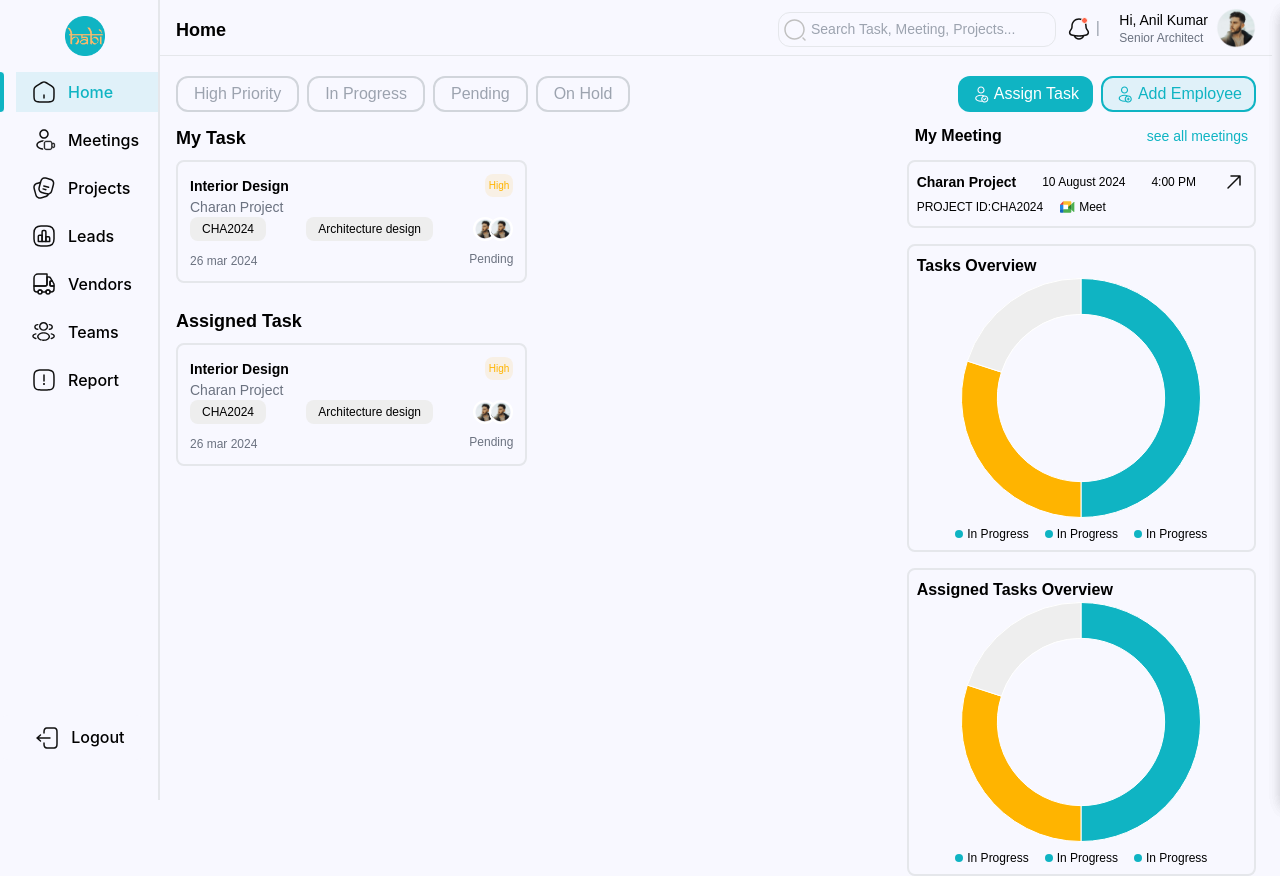
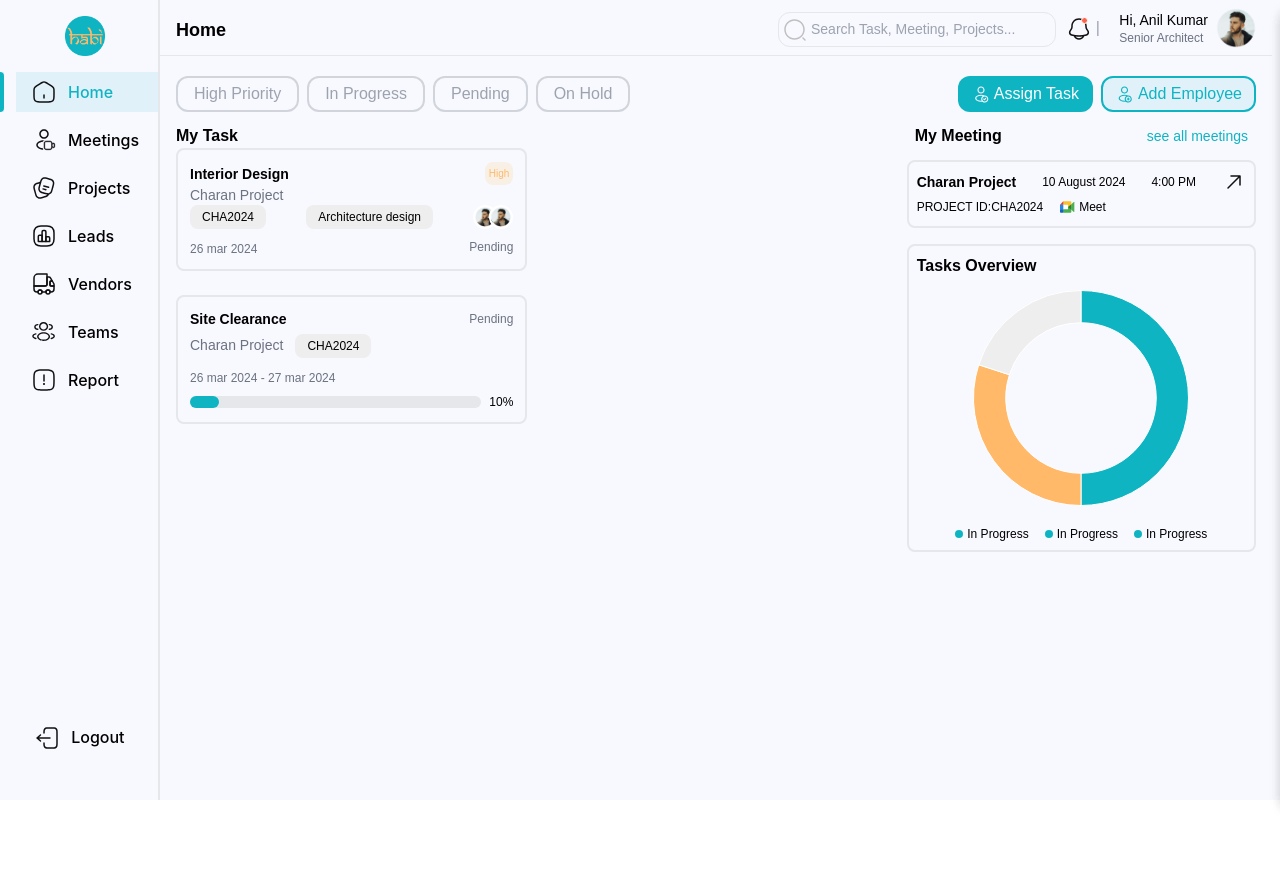
Before and after one commit to tejudharanesh/HABI_internal, a React (Vite) app: page /dashboard in a window 1280 px wide. After the commit the page ends 800 px from the top, so only its background shows below. Built offline with nearby package versions, Linux system fonts and the light colour scheme; a web font is replaced by a local one.

Commit message:
added priority

```diff
--- a/src/components/Home/PieChart.jsx
+++ b/src/components/Home/PieChart.jsx
@@ -12,7 +12,7 @@ function PieChart({ data }) {
       {
         label: "Task Overview",
         data: data,
-        backgroundColor: ["#0FB4C3", "#FFB400", "#EEEEEE"],
+        backgroundColor: ["#0FB4C3", "#FFB969", "#EEEEEE"],
         borderWidth: 1,
       },
     ],
@@ -22,7 +22,28 @@ function PieChart({ data }) {
     cutout: "70%", // This creates a 90% cutout (doughnut effect)
   };
 
-  return <Doughnut data={chartData} options={options} />;
+  return (
+    <div className="bg-layoutColor py-2 px-2 rounded-lg border-2">
+      <h3 className="font-semibold text-black">Tasks Overview</h3>
+      <div className="w-60 mx-auto p-3">
+        <Doughnut data={chartData} options={options} />
+      </div>
+      <div className="flex space-x-4 justify-center mt-2">
+        <div className="flex items-center space-x-1">
+          <div className="w-2 h-2 bg-primary rounded-full"></div>
+          <p className="text-black text-xs">In Progress</p>
+        </div>
+        <div className="flex items-center space-x-1">
+          <div className="w-2 h-2 bg-primary rounded-full"></div>
+          <p className="text-black text-xs">In Progress</p>
+        </div>
+        <div className="flex items-center space-x-1">
+          <div className="w-2 h-2 bg-primary rounded-full"></div>
+          <p className="text-black text-xs">In Progress</p>
+        </div>
+      </div>
+    </div>
+  );
 }
 
 export default PieChart;
--- a/src/components/Home/Task.jsx
+++ b/src/components/Home/Task.jsx
@@ -1,10 +1,9 @@
 import React from "react";
-import Taskcard from "./Taskcard";
+import { Taskcard, Taskcard1 } from "./Taskcard";
 
-function Task({ title, tasks, toggleTaskDetails }) {
+export function Task({ tasks, toggleTaskDetails }) {
   return (
     <div className="mb-6">
-      <h2 className="text-lg font-semibold mb-2 text-black">{title}</h2>
       {tasks.length > 0 ? (
         <div className="grid grid-cols-1 lg:grid-cols-2 xl:grid-cols-3 gap-3">
           {tasks.map((task, id) => (
@@ -16,10 +15,28 @@ function Task({ title, tasks, toggleTaskDetails }) {
           ))}
         </div>
       ) : (
-        <p className="text-gray-500 text-sm">No tasks in {title}</p>
+        <p className="text-gray-500 text-sm">No tasks</p>
       )}
     </div>
   );
 }
 
-export default Task;
+export function Task1({ tasks, toggleTaskDetails }) {
+  return (
+    <div className="mb-6">
+      {tasks.length > 0 ? (
+        <div className="grid grid-cols-1 lg:grid-cols-2 xl:grid-cols-3 gap-3">
+          {tasks.map((task, id) => (
+            <Taskcard1
+              key={id}
+              task={task}
+              toggleTaskDetails={toggleTaskDetails}
+            />
+          ))}
+        </div>
+      ) : (
+        <p className="text-gray-500 text-sm">No tasks</p>
+      )}
+    </div>
+  );
+}
--- a/src/components/Home/Taskcard.jsx
+++ b/src/components/Home/Taskcard.jsx
@@ -1,6 +1,6 @@
 import React from "react";
 
-function Taskcard({ task, toggleTaskDetails }) {
+export function Taskcard({ task, toggleTaskDetails }) {
   const handleTaskClick = (task) => {
     toggleTaskDetails(task); // Pass the task object to toggleTaskDetails
   };
@@ -50,4 +50,38 @@ function Taskcard({ task, toggleTaskDetails }) {
   );
 }
 
-export default Taskcard;
+export function Taskcard1({ task, toggleTaskDetails }) {
+  const handleTaskClick = (task) => {
+    toggleTaskDetails(task); // Pass the task object to toggleTaskDetails
+  };
+  return (
+    <div
+      className="p-3 border-2 rounded-lg bg-layoutColor cursor-pointer"
+      onClick={() => handleTaskClick(task)}
+    >
+      <div className="flex justify-between items-center mb-1">
+        <h3 className="font-semibold text-black text-sm">{task.title}</h3>
+        <span className="text-xs text-gray-500">{task.status}</span>
+      </div>
+
+      <p className="text-sm text-gray-500 inline mr-3">{task.project}</p>
+      <div className="justify-between items-center inline-block">
+        <p className="text-xs text-black bg-background p-1 px-3 rounded-lg">
+          {task.projectId}
+        </p>
+      </div>
+      <div className="mt-2 flex justify-between items-center">
+        <p className="text-xs text-gray-500 mt-1">{task.Date}</p>
+      </div>
+      <div className="flex justify-between items-center mt-2">
+        <div className="h-3 bg-gray-200 rounded-full w-[90%] mr-2">
+          <div
+            className="h-full bg-primary rounded-full"
+            style={{ width: `${task.progress}%` }}
+          ></div>
+        </div>
+        <span className="text-xs text-black">{task.progress}%</span>
+      </div>
+    </div>
+  );
+}
--- a/src/pages/Admin/Home.jsx
+++ b/src/pages/Admin/Home.jsx
@@ -1,7 +1,7 @@
 import React, { useState, useEffect } from "react";
 import Header from "../../components/header/Header";
 import TaskFilters from "../../components/Home/TaskFilters";
-import Task from "../../components/Home/Task";
+import { Task, Task1 } from "../../components/Home/Task";
 import Meetings from "../../components/Home/Meetings";
 import PieChart from "../../components/Home/PieChart";
 import AssignTask from "../../components/Home/AssignTask";
@@ -10,6 +10,7 @@ import TaskDetails from "../../components/Home/TaskDetails";
 import profile from "../../assets/images/profile.png";
 
 function Home() {
+  const role = "siteSupervisor";
   const [isTaskDrawerOpen, setTaskDrawerOpen] = useState(false);
   const [isAddEmployeeDrawerOpen, setAddEmployeeDrawerOpen] = useState(false);
   const [isTaskDetailsOpen, setTaskDetailsOpen] = useState(false);
@@ -69,7 +70,22 @@ function Home() {
     },
     // Other tasks...
   ]);
+  const projectTask = [
+    {
+      title: "Site Clearance",
+      project: "Charan Project",
+      projectId: "CHA2024",
+      clientId: "1272829",
+      Date: "26 mar 2024 - 27 mar 2024",
+      status: "Pending",
+      progress: 10,
+    },
+  ];
 
+  const projects = [
+
+  ]
+  // Other tasks...
   const addNewTask = (newTask) => {
     setTasks((prevTasks) => [...prevTasks, newTask]);
   };
@@ -105,61 +121,25 @@ function Home() {
         />
         <div className="grid grid-cols-1 md:grid-cols-2 lg:grid-cols-3 xl:grid-cols-4 pr-3 md:px-4 gap-4">
           <div className="md:col-span-1 lg:col-span-2 xl:col-span-3">
+            <h4 className="text-black font-semibold">My Task</h4>
+            <Task tasks={filteredTasks} toggleTaskDetails={toggleTaskDetails} />
+            {role == "Admin" && (
               <Task
-              title="My Task"
                 tasks={filteredTasks}
                 toggleTaskDetails={toggleTaskDetails}
               />
-            <Task
-              title="Assigned Task"
-              tasks={filteredTasks}
+            )}
+            {role == "siteSupervisor" && (
+              <Task1
+                tasks={projectTask}
                 toggleTaskDetails={toggleTaskDetails}
               />
+            )}
           </div>
           <div className="space-y-4 md:col-span-1 xl:col-span-1">
             <Meetings meetings={meetings} />
-            <div className="bg-layoutColor py-2 px-2 rounded-lg border-2">
-              <h3 className="font-semibold text-black">Tasks Overview</h3>
-              <div className="w-60 mx-auto">
+
             <PieChart data={taskOverviewData} />
-              </div>
-              <div className="flex space-x-4 justify-center mt-2">
-                <div className="flex items-center space-x-1">
-                  <div className="w-2 h-2 bg-primary rounded-full"></div>
-                  <p className="text-black text-xs">In Progress</p>
-                </div>
-                <div className="flex items-center space-x-1">
-                  <div className="w-2 h-2 bg-primary rounded-full"></div>
-                  <p className="text-black text-xs">In Progress</p>
-                </div>
-                <div className="flex items-center space-x-1">
-                  <div className="w-2 h-2 bg-primary rounded-full"></div>
-                  <p className="text-black text-xs">In Progress</p>
-                </div>
-              </div>
-            </div>
-            <div className="bg-layoutColor p-2 rounded-lg border-2">
-              <h3 className="font-semibold text-black">
-                Assigned Tasks Overview
-              </h3>
-              <div className="w-60 mx-auto">
-                <PieChart data={taskOverviewData} />
-              </div>
-              <div className="flex space-x-4 justify-center mt-2">
-                <div className="flex items-center space-x-1">
-                  <div className="w-2 h-2 bg-primary rounded-full"></div>
-                  <p className="text-black text-xs">In Progress</p>
-                </div>
-                <div className="flex items-center space-x-1">
-                  <div className="w-2 h-2 bg-primary rounded-full"></div>
-                  <p className="text-black text-xs">In Progress</p>
-                </div>
-                <div className="flex items-center space-x-1">
-                  <div className="w-2 h-2 bg-primary rounded-full"></div>
-                  <p className="text-black text-xs">In Progress</p>
-                </div>
-              </div>
-            </div>
           </div>
         </div>
         {isTaskDrawerOpen && (
--- a/tailwind.config.js
+++ b/tailwind.config.js
@@ -32,7 +32,7 @@ export default {
         background: "#EEEEEE",
         layoutColor: "#F8F8FF",
         layoutColor1: "rgba(248, 248, 255, 0.1)",
-        secondary: "#FFB400",
+        secondary: "#ffb969",
         secondary1: "rgba(255, 180, 0, 0.1)",
 
         BlackO: "#111111",
```
Lines whose indentation alone changed are shown as unchanged.
